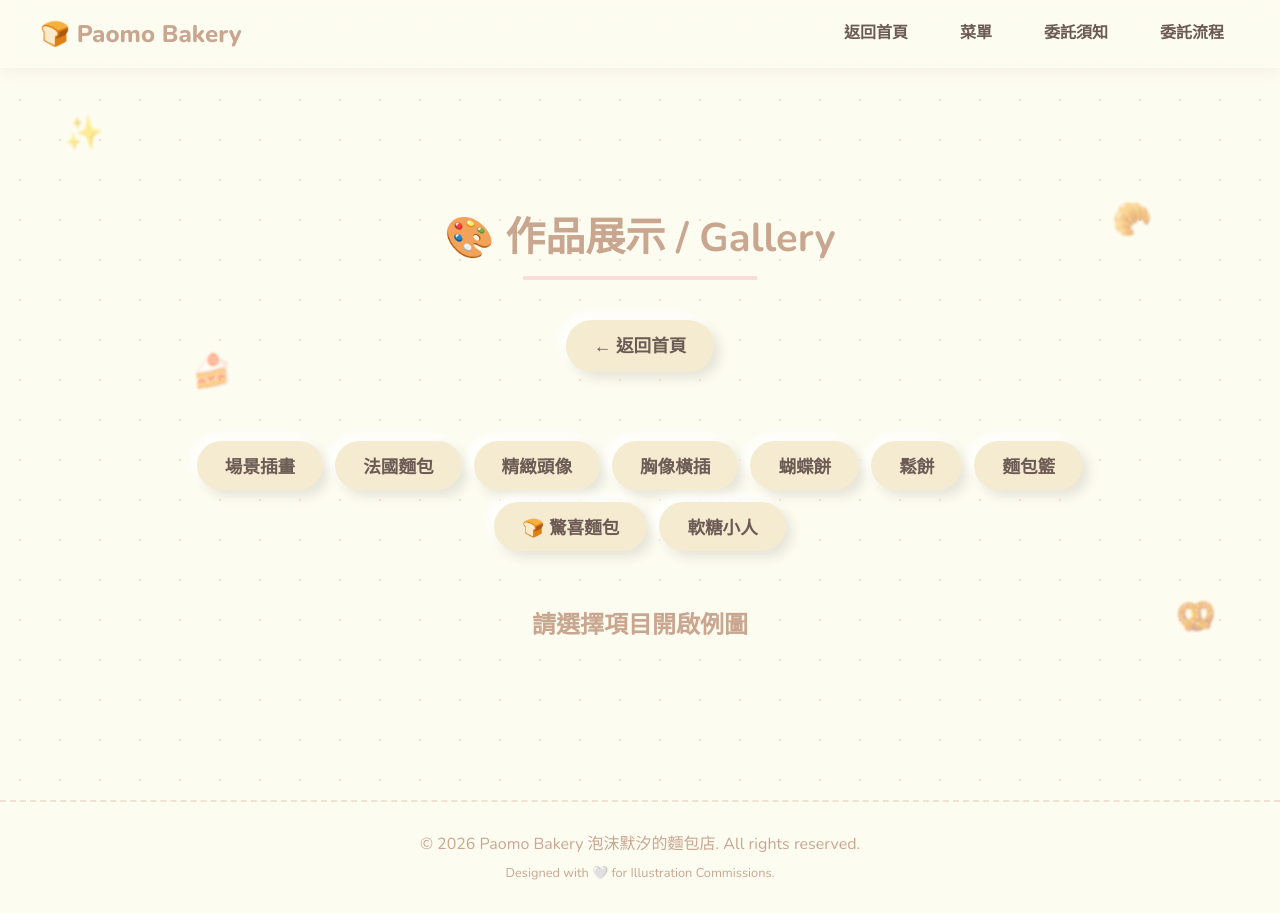
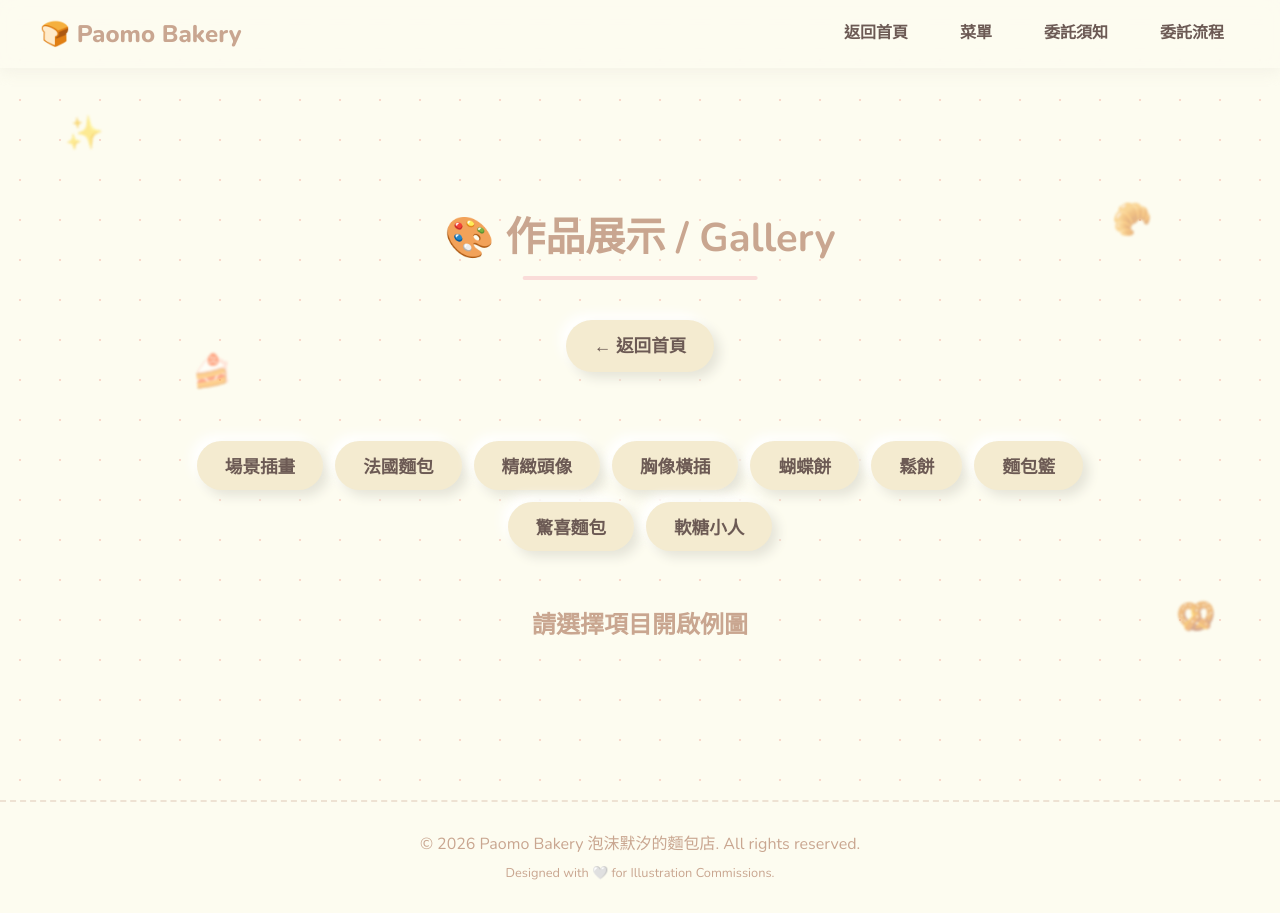
Before and after one commit to lhx061118-collab/commission, a website: page gallery.html in a window 1280 px wide. Drawn offline with nearby package versions, Linux system fonts and the light colour scheme.

Commit message:
Update gallery.html

```diff
--- a/gallery.html
+++ b/gallery.html
@@ -777,7 +777,7 @@
             const categories = [...new Set(galleryItems.map(item => item.category))];
 
             nav.innerHTML = categories.map(cat => {
-                const label = (cat === '驚喜麵包') ? '🍞 驚喜麵包' : cat;
+                const label = (cat === '驚喜麵包') ? '驚喜麵包' : cat;
                 return `<button class="neu-button" onclick="filterGallery(this, '${cat}')">${label}</button>`;
             }).join('');
 
```
